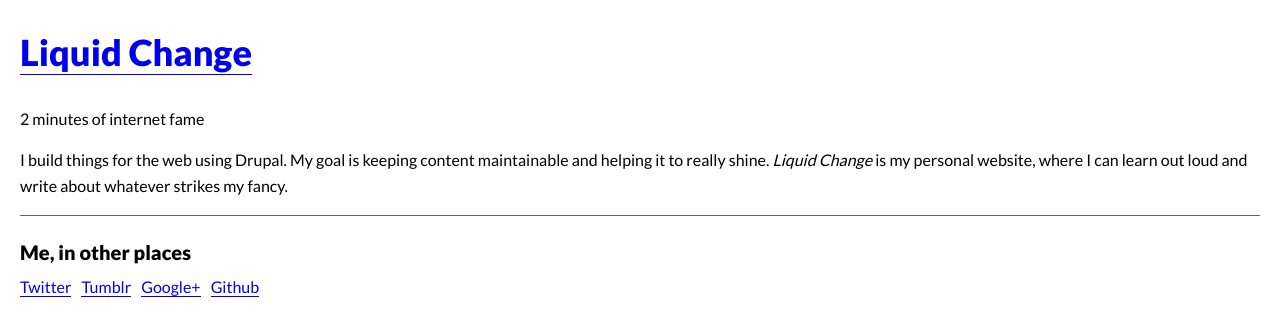
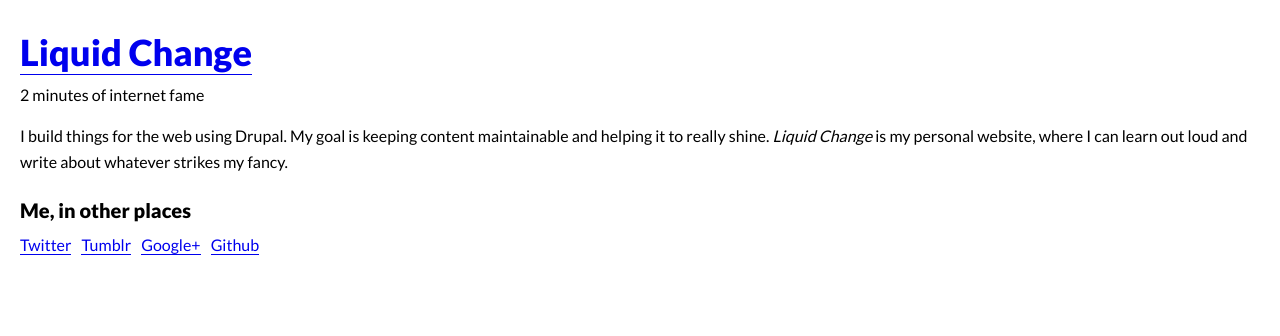
Before and after one commit to liquid06/liquid06.github.io, a Jekyll site: the page built from index.html, in a window 1280 px wide. Shown: the top 336 px of the page. Built offline with Jekyll 4.4.1, drawn with Linux system fonts in a browser that asks for light colours.

Commit message:
I don't want anything complex for the site markup and styling yet - just something simple that hopefully won't be annoying.

```diff
--- a/_layouts/default.html
+++ b/_layouts/default.html
@@ -7,10 +7,13 @@
   <link rel="stylesheet" href="css/style.css" />
 </head>
 <body>
-  <h1><a href="/">Liquid Change</a></h1>
-  <p class="byline">{{ page.byline }}</p>
-  {{ content }}
-
+  <div class="banner">
+    <h1><a href="/">Liquid Change</a></h1>
+    <p class="byline">{{ page.byline }}</p>
+  </div>
+  <div class="content">
+    {{ content }}
+  </div>
   {% include footer.html %}
 </body>
 </html>
--- a/css/style.scss
+++ b/css/style.scss
@@ -42,14 +42,24 @@
   }
 }
 
+ul {
+  list-style: none;
+  padding-left: 1.6rem;
+}
+.banner {
+  h1 {
+    margin-bottom: 0;
+  }
+  .byline {
+    margin-top: 0;
+  }
+}
 .post-date {
   font-style: italic;
   color: #666;
   font-size: 1.3rem;
 }
 footer {
-  border-top: 1px solid #666;
-  margin-top: 1rem;
 
   h3 {
     margin-bottom: 0.6rem;
```
